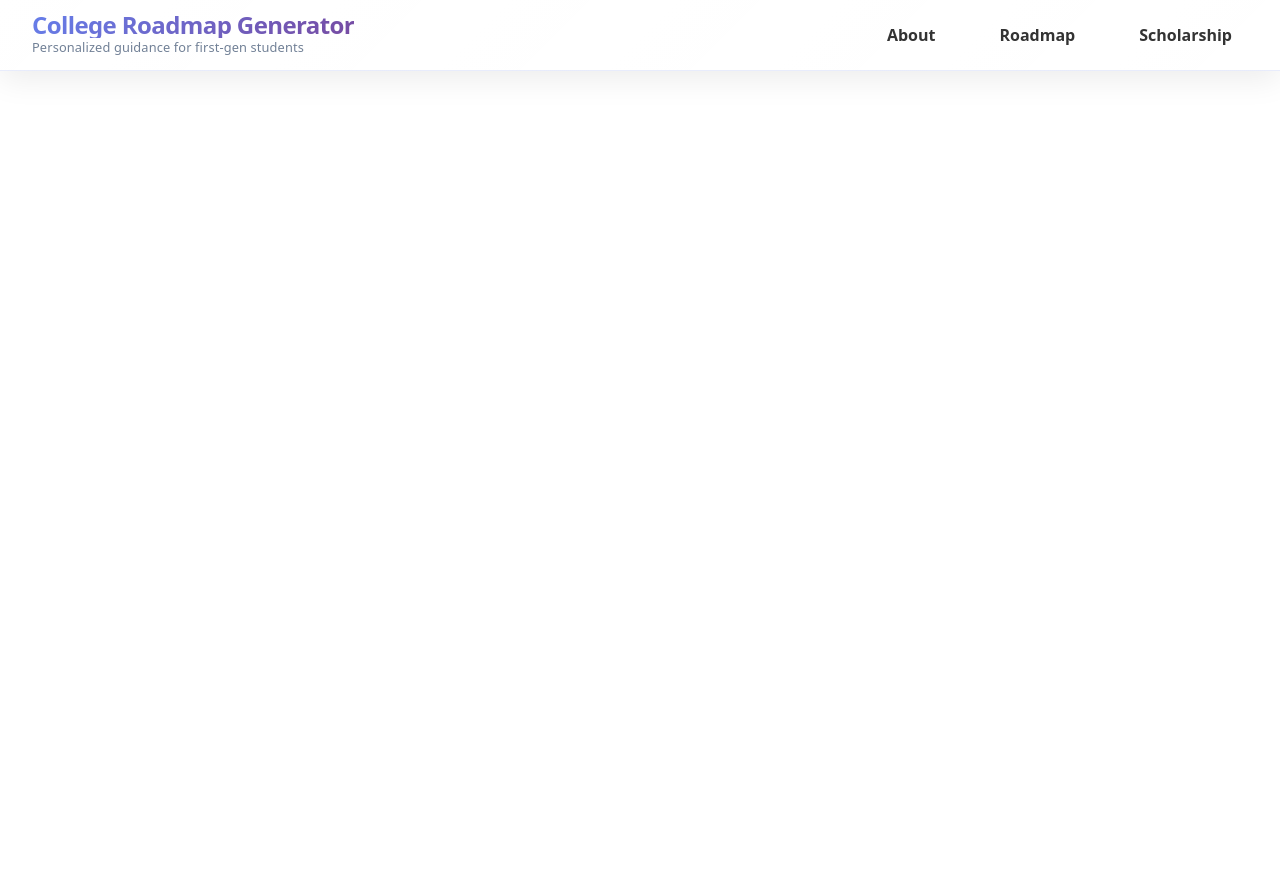
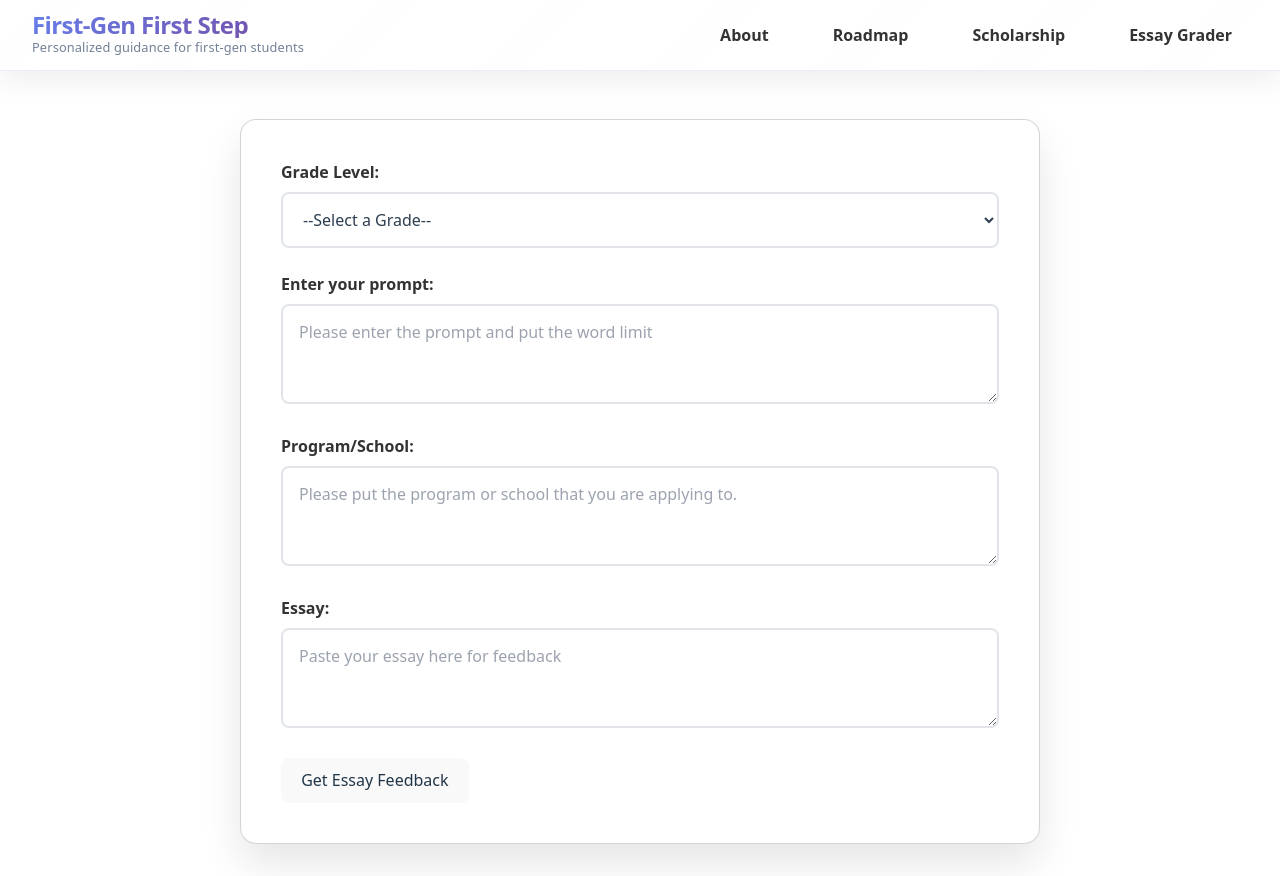
Before and after one commit to Dawit-Bonga/HackTheHood2025, a React (Vite) app in the folder frontend/: page /essay in a window 1280 px wide. Before the commit the page ends 800 px from the top, so only its background shows below. Built offline with nearby package versions, Linux system fonts and the light colour scheme.

Commit message:
added an essay grader section and changed name to first-gen first step

```diff
--- a/frontend/public/scholarships.json
+++ b/frontend/public/scholarships.json
@@ -70,7 +70,7 @@
   {
     "name": "Coca Cola Scholarship",
     "description": "Supports highly motivated students in their pursuit of college",
-    "link": "Link will be added when it comes out",
+    "link": "https://www.coca-colascholarsfoundation.org/apply/",
     "eligibility": [
       "U.S. Citizen or legal resident",
       "high school senior"
--- a/frontend/src/App.jsx
+++ b/frontend/src/App.jsx
@@ -5,6 +5,7 @@ import Home from './components/Home';
 import About from './components/About';
 import Roadmap from './components/Roadmap';
 import Scholarship from './components/Scholarship';
+import EssayPage from './components/Essay'
 import './App.css';
 
 function App() {
@@ -18,6 +19,7 @@ function App() {
           <Route path="/about" element={<About />} />
           <Route path="/roadmap" element={<Roadmap />} />
           <Route path="/scholarship" element={<Scholarship />} />
+          <Route path="essay" element={<EssayPage />} />
         </Routes>
       </div>
     </Router>
--- a/frontend/src/components/About.jsx
+++ b/frontend/src/components/About.jsx
@@ -15,17 +15,17 @@ function About() {
           </p>
 
           <div className="grid md:grid-cols-3 gap-8 mb-16">
-            <div className="text-center p-6 bg-gray-50 rounded-lg">
+            <div className="text-center p-6 bg-gray-50 rounded-lg transition-transform hover:scale-105">
               <h3 className="text-xl font-semibold mb-3">Personalized Planning</h3>
               <p className="text-gray-600">Get customized roadmaps based on your goals, interests, and circumstances.</p>
             </div>
 
-            <div className="text-center p-6 bg-gray-50 rounded-lg">
+            <div className="text-center p-6 bg-gray-50 rounded-lg transition-transform hover:scale-105">
               <h3 className="text-xl font-semibold mb-3">First-Gen Focused</h3>
               <p className="text-gray-600">Specifically designed to address the unique challenges faced by first-generation college students.</p>
             </div>
 
-            <div className="text-center p-6 bg-gray-50 rounded-lg">
+            <div className="text-center p-6 bg-gray-50 rounded-lg transition-transform hover:scale-105">
               <h3 className="text-xl font-semibold mb-3">Comprehensive Support</h3>
               <p className="text-gray-600">From academic planning to scholarship opportunities, we've got you covered.</p>
             </div>
@@ -39,14 +39,16 @@ function About() {
               the opportunity to pursue higher education with confidence.
             </p>
           </div>
-{/*
-          <div className="text-center">
-            <img
-              src="IMG_4558.jpg"
-              alt="About us"
-              className="mx-auto rounded-lg shadow-md max-w-sm"
-            />
-          </div> */}
+
+    {/* <div className="flex flex-col items-center my-8">
+        <img
+           src="IMG_6667.jpg"
+          alt="About us"
+         className="rounded-xl shadow-lg max-w-xs border border-gray-200 mb-4 transition-transform hover:scale-105"
+         />
+        <p className="text-gray-700 text-lg font-medium">Dawit Bonga: The Creator</p>
+    </div> */}
+
         </div>
       </section>
 
--- /dev/null
+++ b/frontend/src/components/Essay.jsx
@@ -0,0 +1,110 @@
+import React, { useState } from 'react';
+import EssayDisplay from './EssayDisplay';
+
+function EssayForm({ setEssayFeedback, setLoading }) {
+    const [prompt, setPrompt] = useState('')
+    const [program, setProgram] = useState('')
+    const [grade, setGrade] = useState('')
+    const [essay, setEssay] = useState('')
+
+    const handleSubmit = async (e) => {
+        e.preventDefault();
+        setLoading(true);
+        const res = await fetch(`${import.meta.env.VITE_BACKEND}/essay`, {
+            method: 'POST',
+            headers: { 'Content-Type': 'application/json' },
+            body: JSON.stringify({ prompt, grade, program, essay })
+        });
+        const data = await res.json();
+        setEssayFeedback(data.feedback);
+        setLoading(false);
+    };
+
+    return (
+        <form className="roadmap-form" onSubmit={handleSubmit}>
+            <div className="form-group">
+                <label className="form-label" htmlFor='grade'>Grade Level:</label>
+                <select
+                    className="form-select"
+                    id='grade'
+                    value={grade}
+                    onChange={(e) => setGrade(e.target.value)}
+                    required
+                >
+                    <option value="">--Select a Grade--</option>
+                    <option value="9">9th</option>
+                    <option value="10">10th</option>
+                    <option value="11">11th</option>
+                    <option value="12">12th</option>
+                </select>
+            </div>
+
+            {/* <div className="form-group">
+                <label className="form-label" htmlFor="gpa">GPA:</label>
+                <input
+                    className="form-input"
+                    type="text"
+                    id="gpa"
+                    value={gpa}
+                    onChange={(e) => setGpa(e.target.value)}
+                    step="0.01"
+                    min="0"
+                    max="4"
+                    placeholder="e.g., 3.5"
+                    required
+                />
+            </div> */}
+
+            <div className="form-group">
+                <label className="form-label" htmlFor="prompt">Enter your prompt:</label>
+                <textarea
+                    className="form-textarea"
+                    id="prompt"
+                    value={prompt}
+                    onChange={(e) => setPrompt(e.target.value)}
+                    placeholder="Please enter the prompt and put the word limit"
+                    required
+                />
+            </div>
+
+            <div className="form-group">
+                <label className="form-label" htmlFor="program">Program/School:</label>
+                <textarea
+                    className="form-textarea"
+                    id="program"
+                    value={program}
+                    onChange={(e) => setProgram(e.target.value)}
+                    placeholder="Please put the program or school that you are applying to."
+                    required
+                />
+            </div>
+
+            <div className="form-group">
+                <label className="form-label" htmlFor="essay">Essay:</label>
+                <textarea
+                    className="form-textarea w-full h-64 p-3 border rounded-md"
+                    id="essay"
+                    value={essay}
+                    onChange={(e) => setEssay(e.target.value)}
+                    placeholder="Paste your essay here for feedback"
+                />
+            </div>
+
+            <button className="w-full bg-purple-500 text-white py-3 rounded-xl hover:bg-sky-600 transition font-semibold tracking-wide text-lg" type="submit">Get Essay Feedback</button>
+        </form>
+    );
+}
+
+function EssayPage() {
+    const [essayFeedback, setEssayFeedback] = useState('');
+    const [loading, setLoading] = useState(false);
+
+    return (
+        <main className="main-content">
+            <EssayForm setEssayFeedback={setEssayFeedback} setLoading={setLoading} />
+            <EssayDisplay essay={essayFeedback} loading={loading} />
+        </main>
+    );
+}
+
+export default EssayPage;
--- /dev/null
+++ b/frontend/src/components/EssayDisplay.jsx
@@ -0,0 +1,16 @@
+import Feedback from "./Feedback";
+
+function EssayDisplay({ essay, loading }) {
+  if (loading) return <p className="loading-text">⏳ Analyzing your essay... This could take a minute or two</p>;
+  if (!essay) return null;
+
+  return (
+    <div className="roadmap-display roadmap-fadeIn">
+      <h2>Your Essay Feedback:</h2>
+      <pre className="roadmap-content">{essay}</pre>
+      <Feedback/>
+    </div>
+  );
+}
+
+export default EssayDisplay;
--- a/frontend/src/components/Header.jsx
+++ b/frontend/src/components/Header.jsx
@@ -4,13 +4,14 @@ function Header(){
     return(
         <nav className="navbar">
             <div className="navbar-brand">
-                <h1>College Roadmap Generator</h1>
+                <h1>First-Gen First Step</h1>
                 <p>Personalized guidance for first-gen students</p>
             </div>
             <div className="navbar-links">
                 <Link to="/about" className="nav-link">About</Link>
                 <Link to="/roadmap" className="nav-link">Roadmap</Link>
                 <Link to="/scholarship" className="nav-link">Scholarship</Link>
+                <Link to="/essay" className="nav-link">Essay Grader</Link>
             </div>
         </nav>
     )
```
Also changed, not shown: frontend/public/IMG_6667.jpg (added), 1 other file (tests, documents, lock files or other folders).
